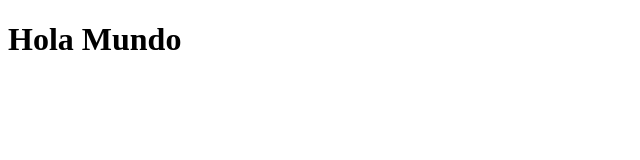
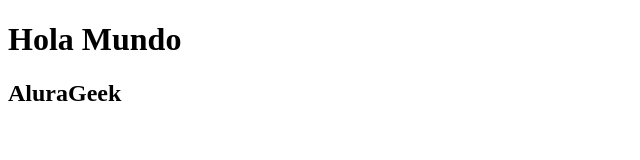
Before and after one commit to BadGuitarist07/AluraGeek, a plain HTML site: page index.html in a window 1280 px wide. Shown: the whole page, without its empty margins (0-640 px from the left). Drawn offline with Linux system fonts and the light colour scheme.

Commit message:
Second Commit

```diff
--- a/index.html
+++ b/index.html
@@ -7,5 +7,6 @@
 </head>
 <body>
     <h1>Hola Mundo</h1>
+    <h2>AluraGeek</h2>
 </body>
 </html>
```
